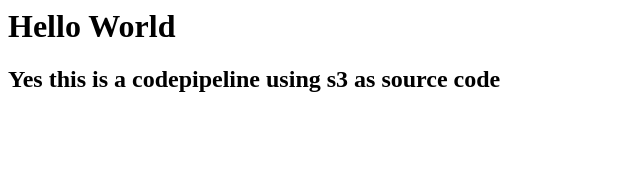
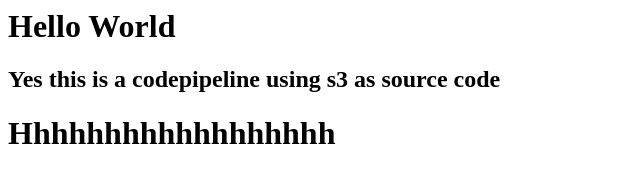
Before and after one commit to Abdelali12-codes/aws_ec2_codepipeline_with_lambda, a plain HTML site: page index.html in a window 1280 px wide. Shown: the whole page, without its empty margins (0-640 px from the left). Drawn offline with Linux system fonts and the light colour scheme.

Commit message:
Edited index.html

```diff
--- a/index.html
+++ b/index.html
@@ -1,2 +1,3 @@
 <h1> Hello World </h1>
 <h2> Yes this is a codepipeline using s3 as source code </h2>
+<h1> Hhhhhhhhhhhhhhhhhh</h1>
```
